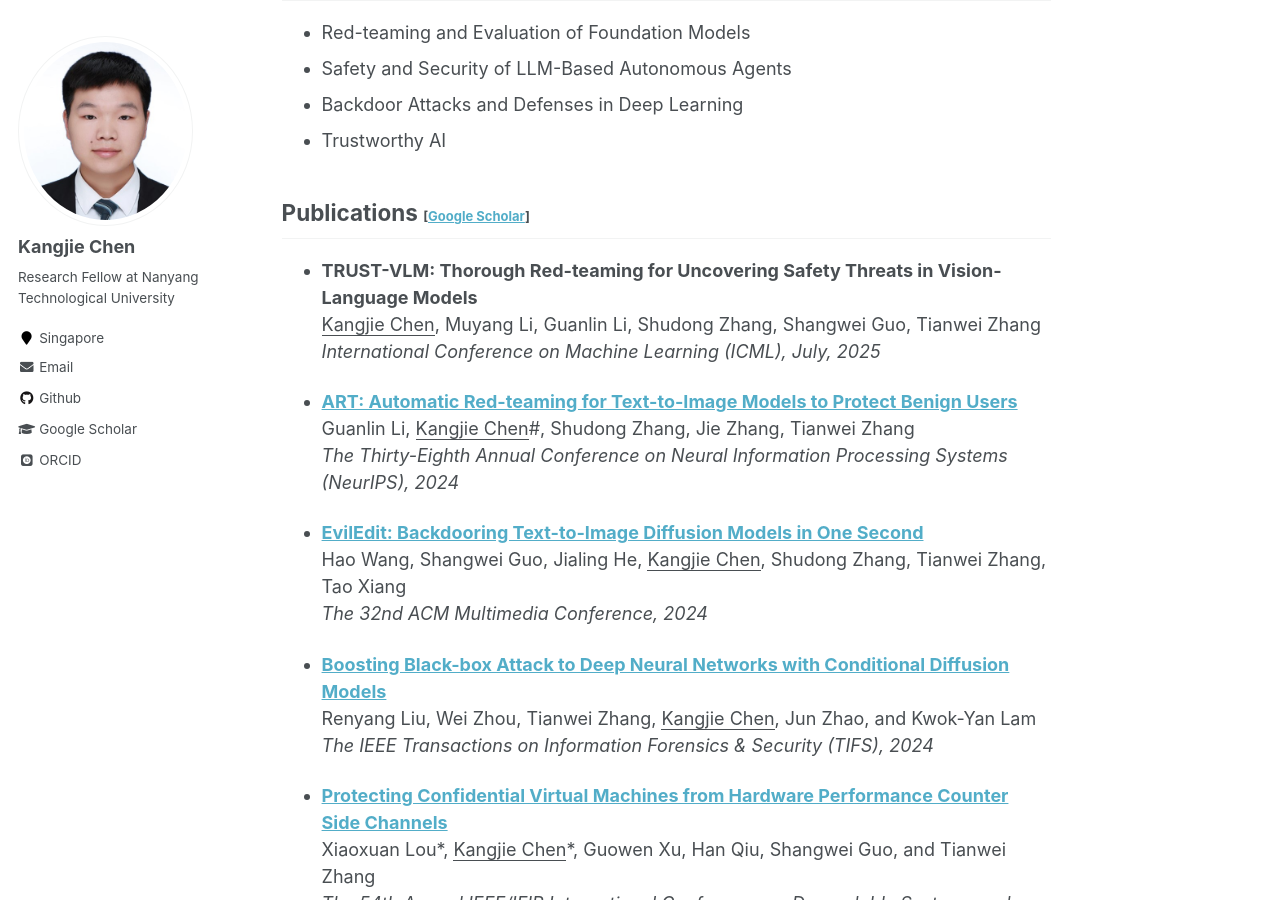
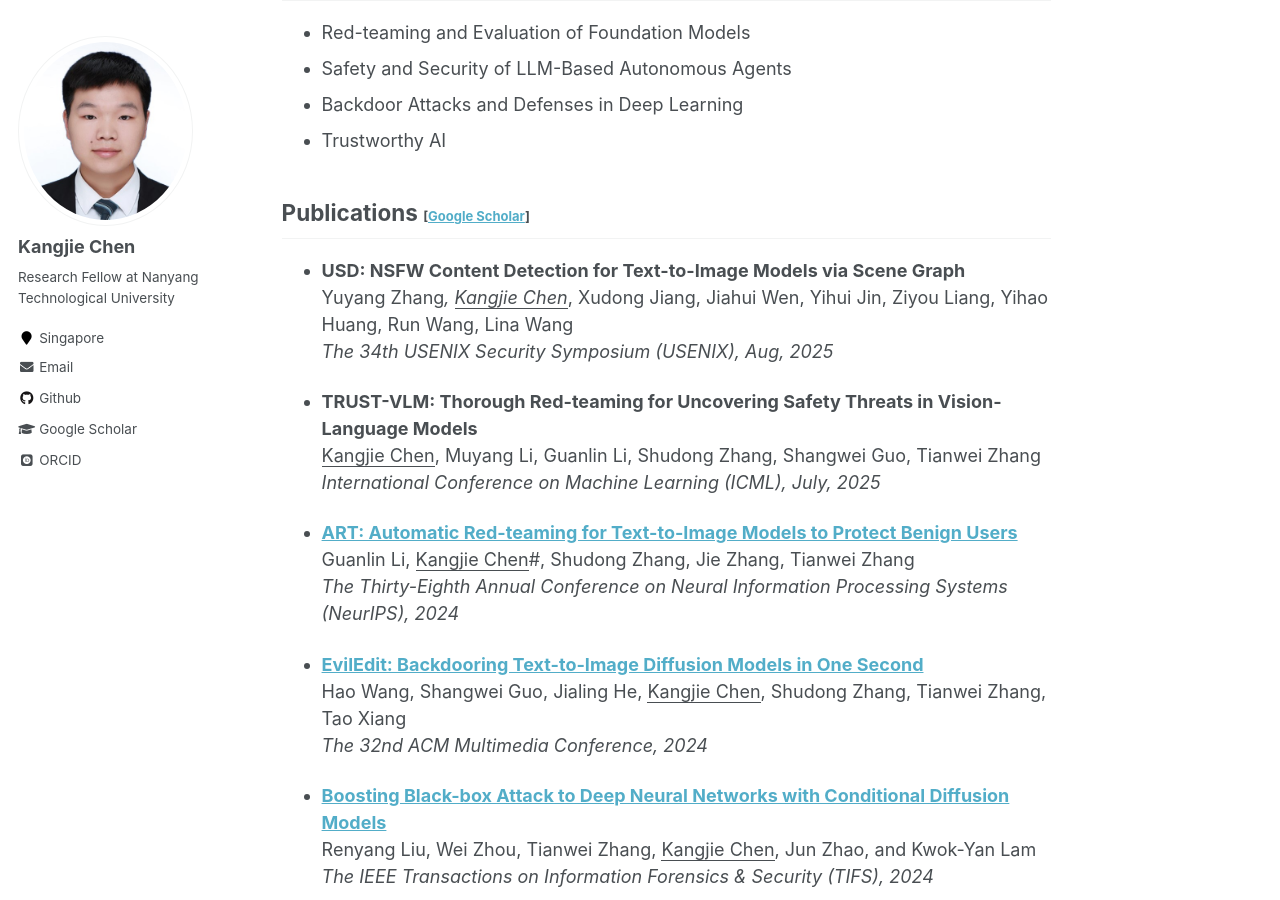
Before and after one commit to kangjie-chen/kangjie-chen.github.io, a Jekyll site: the page built from _pages/about.md, in a window 1280 px wide and 900 px high, scrolled down 363 px. Built offline with Jekyll 4.4.1, drawn with Linux system fonts in a browser that asks for light colours; some web fonts are replaced.

Commit message:
Update about.md

```diff
--- a/_pages/about.md
+++ b/_pages/about.md
@@ -20,6 +20,14 @@ I am currently a Research Fellow at [Digital Trust Centre](https://www.ntu.edu.s
 <br/>
 
 ## Publications <span style="font-size:small;">[[Google Scholar](https://scholar.google.com/citations?user=vEPnP6oAAAAJ)]</span>
+
+
+- **USD: NSFW Content Detection for Text-to-Image Models via Scene Graph**
+  <br/>
+  Yuyang Zhang*, <u>Kangjie Chen</u>*, Xudong Jiang, Jiahui Wen, Yihui Jin, Ziyou Liang, Yihao Huang, Run Wang, Lina Wang
+  <br/>
+  *The 34th USENIX Security Symposium (USENIX), Aug, 2025*
+
 
 - **TRUST-VLM: Thorough Red-teaming for Uncovering Safety Threats in Vision-Language Models**
   <br/>
```
